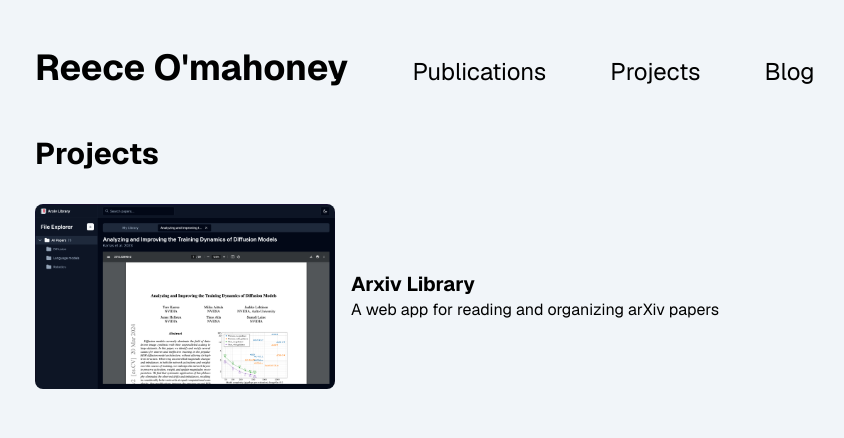
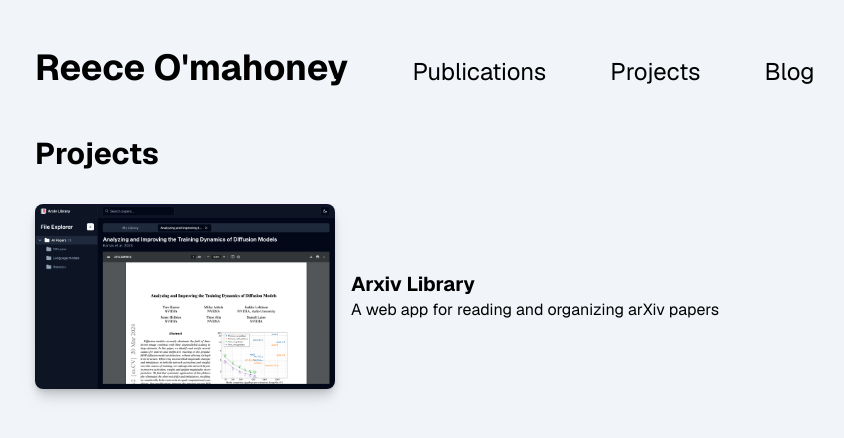
Before and after one commit to reeceomahoney/reeceomahoney, a Next.js app: page /projects in a window 1280 px wide. Shown: the top 438 px of the page, without its empty margins (29-873 px from the left). Built offline with nearby package versions, Linux system fonts and the light colour scheme.

Commit message:
fix shadows

```diff
--- a/src/app/page.tsx
+++ b/src/app/page.tsx
@@ -11,7 +11,7 @@ export default function HomePage() {
             alt="Reece O'mahoney"
             width={300}
             height={300}
-            className="rounded-full object-cover shadow-lg"
+            className="rounded-full object-cover shadow-lg drop-shadow-lg"
           />
         </div>
         <div>
--- a/src/app/projects/page.tsx
+++ b/src/app/projects/page.tsx
@@ -11,7 +11,7 @@ export default function PublicationsPage() {
           alt="Locodiff"
           width={300}
           height={300}
-          className="rounded-lg"
+          className="rounded-lg shadow-lg drop-shadow-lg"
         />
         <div>
           <Link href="https://arxiv-library.vercel.app/" className="hover:text-blue-500">
--- a/src/app/publications/page.tsx
+++ b/src/app/publications/page.tsx
@@ -11,7 +11,7 @@ export default function PublicationsPage() {
           alt="Locodiff"
           width={180}
           height={180}
-          className="rounded-lg"
+          className="rounded-lg shadow-lg drop-shadow-lg"
         />
         <div>
           <Link href="/publications/locodiff" className="hover:text-blue-500">
```
